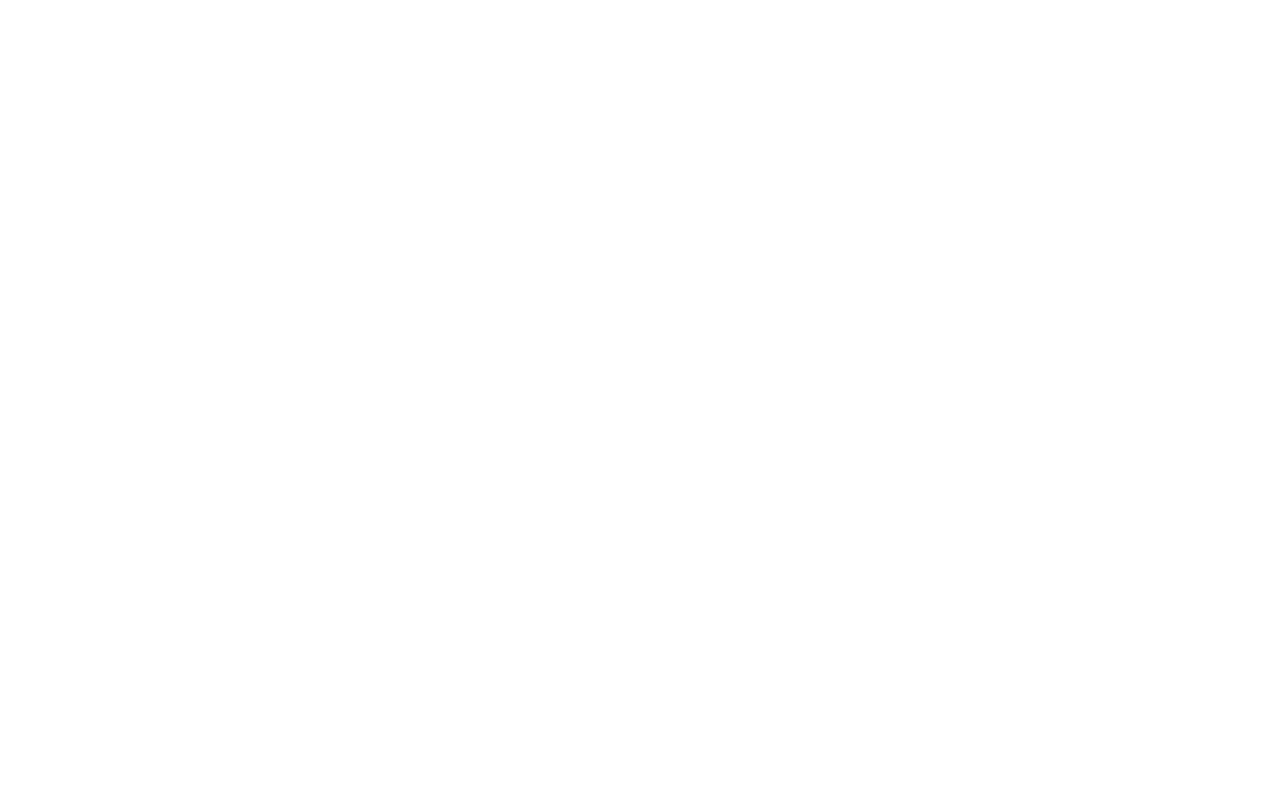
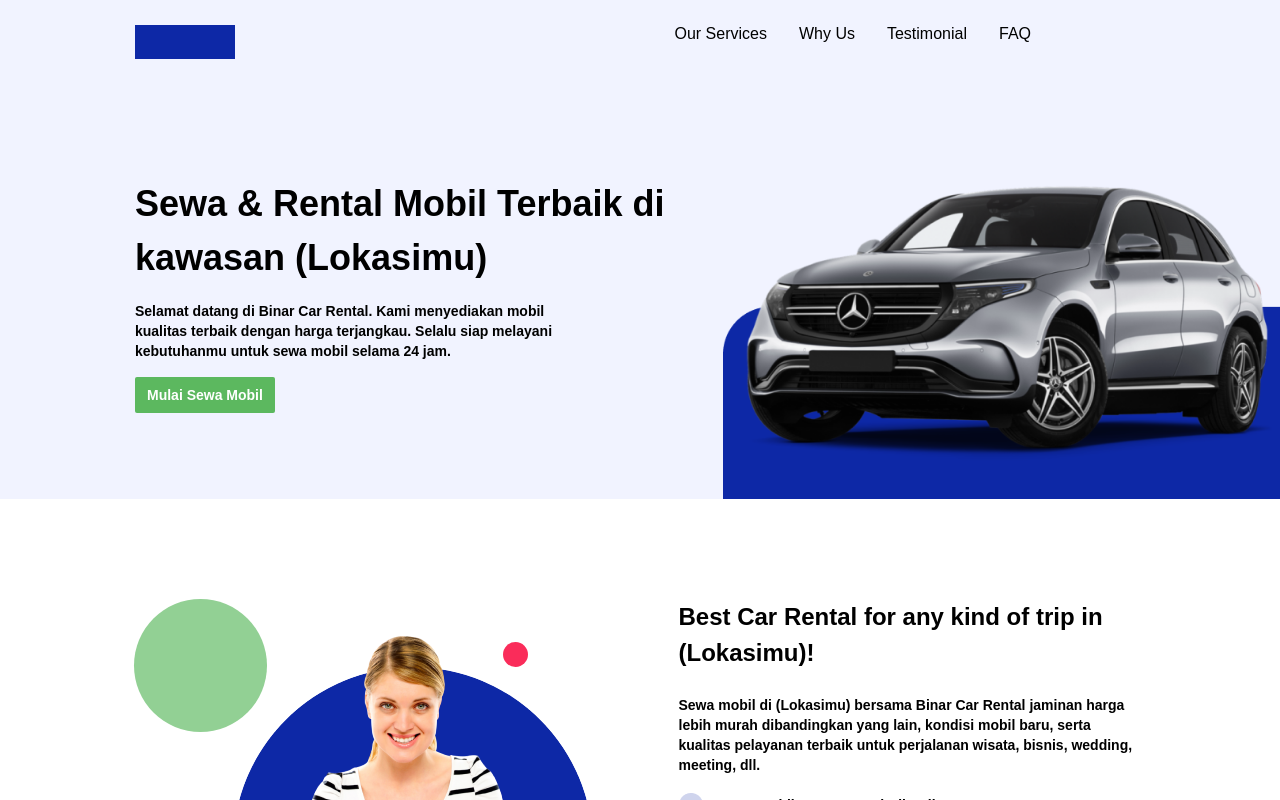
Before and after one commit to Elgara5364/F-FER23001028_14_Ste_Challenge_Gold, a React (Vite) app: page /home in a window 1280 px wide. Before the commit this address had no page. Shown: the top 800 px of the page. Built offline with nearby package versions, Linux system fonts and the light colour scheme.

Commit message:
Ad hashlink on navbar and footer

```diff
--- a/package.json
+++ b/package.json
@@ -21,7 +21,8 @@
     "react": "^18.2.0",
     "react-bootstrap": "^2.9.1",
     "react-dom": "^18.2.0",
-    "react-router-dom": "^6.18.0"
+    "react-router-dom": "^6.18.0",
+    "react-router-hash-link": "^2.4.3"
   },
   "devDependencies": {
     "@types/react": "^18.2.15",
--- a/src/App.jsx
+++ b/src/App.jsx
@@ -8,7 +8,7 @@ const App = () => {
   return (
     <BrowserRouter>
       <Routes>
-        <Route path="/" element={<Home />} />
+        <Route path="/home" element={<Home />} />
         <Route path="/cars-search" element={<CarSearch />} />
         <Route path="/cars-details/:id" element={<CarDetail />} />
         {/* <Route path="*" element={<NotFound />} /> */}
--- a/src/components/CTA/index.jsx
+++ b/src/components/CTA/index.jsx
@@ -11,7 +11,7 @@ const Cta = () => {
           Lorem ipsum dolor sit amet, consectetur adipiscing elit, sed do
           eiusmod tempor incididunt ut labore et dolore magna aliqua.
         </p>
-        <Link to={"cars-search"}>
+        <Link to={"/cars-search"}>
           <p>Mulai Sewa Mobil </p>
         </Link>
       </div>
--- a/src/components/Footer/index.jsx
+++ b/src/components/Footer/index.jsx
@@ -6,6 +6,7 @@ import Twitch from "../../assets/icon/icon_twitch.png";
 import Mail from "../../assets/icon/icon_mail.png";
 import Twitter from "../../assets/icon/icon_twitter.png";
 import { Link } from "react-router-dom";
+import { HashLink } from "react-router-hash-link";
 
 const Footer = () => {
   return (
@@ -16,18 +17,18 @@ const Footer = () => {
         <h5>081-233-334-808</h5>
       </div>
       <div className="navigation">
-        <a href="#our-services">
+        <HashLink to="/home#our-services1">
           <p> Our Services</p>
-        </a>
-        <a href="#why-us">
+        </HashLink>
+        <HashLink to="/home#why-us">
           <p>Why Us</p>
-        </a>
-        <a href="#testimony">
+        </HashLink>
+        <HashLink to="/home#testimony">
           <p>Testimonial</p>
-        </a>
-        <a href="#our-services">
+        </HashLink>
+        <HashLink to="/home#our-services">
           <p>FAQ</p>
-        </a>
+        </HashLink>
       </div>
       <div className="sosmed">
         <h5>Connect with us</h5>
--- a/src/components/Navbar/index.jsx
+++ b/src/components/Navbar/index.jsx
@@ -1,7 +1,7 @@
 import React, { useState } from "react";
+import { HashLink } from "react-router-hash-link";
 import "./style.css";
 import { Link } from "react-router-dom";
-import { faL } from "@fortawesome/free-solid-svg-icons";
 import Sidebar from "../Sidebar";
 import Menu from "../../assets/icon/fi_menu.png";
 import Close from "../../assets/icon/fi_x.png";
@@ -16,7 +16,7 @@ const Navbar = () => {
 
   return (
     <div className="navbar">
-      <Link to={"/"}>
+      <Link to={"/home"}>
         <div className="logo"></div>
       </Link>
       <div className="ham-menu">
@@ -31,18 +31,18 @@ const Navbar = () => {
       </div>
       <div className="nav-list">
         {/* {!showSidebar ? <img src={Menu} alt="" /> : <img src={Close} />} */}
-        <a onClick={handleSidebar} href="/#our-services">
+        <HashLink to="/home#our-services1">
           <p> Our Services</p>
-        </a>
-        <a href="/#why-us">
+        </HashLink>
+        <HashLink to="/home#why-us">
           <p>Why Us</p>
-        </a>
-        <a href="/#testimony">
+        </HashLink>
+        <HashLink to="/home#testimony">
           <p>Testimonial</p>
-        </a>
-        <a href="/#our-services">
+        </HashLink>
+        <HashLink to="/home#faq">
           <p>FAQ</p>
-        </a>
+        </HashLink>
       </div>
     </div>
   );
--- a/src/components/Navbar/style.css
+++ b/src/components/Navbar/style.css
@@ -2,6 +2,10 @@
   padding: 0 !important;
   margin: 0;
   height: auto;
+}
+
+html {
+  scroll-behavior: smooth;
 }
 
 .navbar {
--- a/src/pages/Home/index.jsx
+++ b/src/pages/Home/index.jsx
@@ -14,7 +14,7 @@ const Home = () => {
     <div className="home">
       <Navbar />
       <Header />
-      <OurServices />
+      <OurServices className="our-Services2" />
       <WhyUs />
       <Testimonial />
       <Cta />
```
Also changed, not shown: 1 other file (tests, documents, lock files or other folders).
